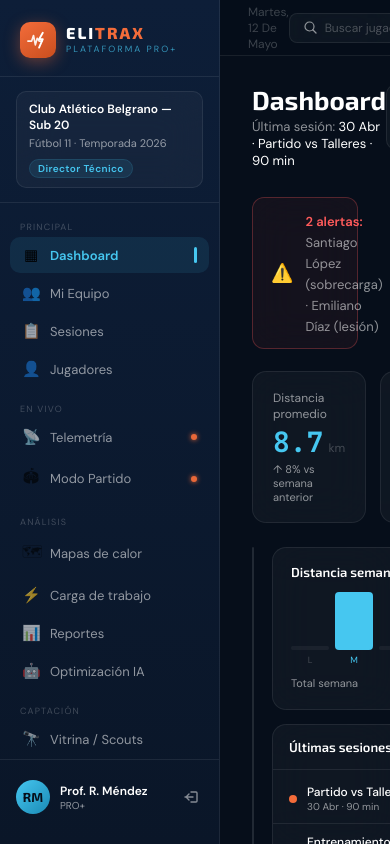
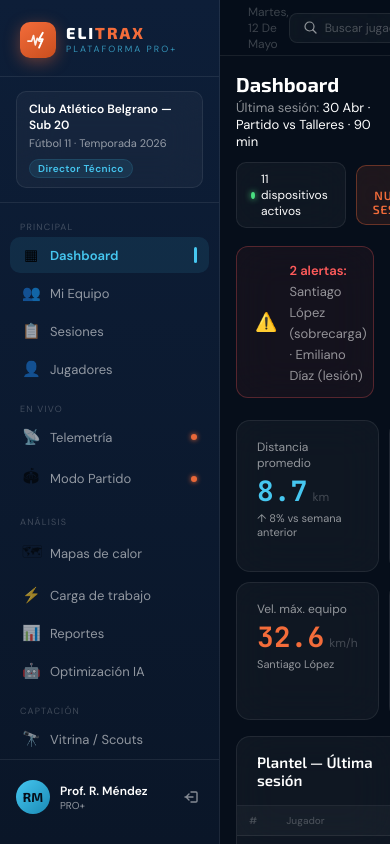
Before and after one commit to Elitrax-org/elitrax-web-platform, a React (Vite) app: page / in a window 390 px wide. Both pictures are taken after a click on the button "INGRESAR". Built offline with nearby package versions, Linux system fonts and the light colour scheme.

Commit message:
feat: dashboard-polish v1 — Recharts weekly chart + responsive layout

```diff
--- a/package.json
+++ b/package.json
@@ -10,7 +10,8 @@
   },
   "dependencies": {
     "react": "^18.3.1",
-    "react-dom": "^18.3.1"
+    "react-dom": "^18.3.1",
+    "recharts": "^3.8.1"
   },
   "devDependencies": {
     "@vitejs/plugin-react": "^4.3.1",
--- a/src/views/DashboardView.jsx
+++ b/src/views/DashboardView.jsx
@@ -1,8 +1,24 @@
+import { useState, useEffect } from 'react'
 import { T, glass, PLAYERS, SESSIONS, WEEKLY, initials } from '../data'
+import { BarChart, Bar, XAxis, YAxis, Tooltip, ResponsiveContainer, Cell } from 'recharts'
 import Badge from '../components/Badge'
 import MiniBar from '../components/MiniBar'
 
+function useMediaQuery(query) {
+  const [matches, setMatches] = useState(window.matchMedia(query).matches)
+  useEffect(() => {
+    const mq = window.matchMedia(query)
+    const handler = e => setMatches(e.matches)
+    mq.addEventListener('change', handler)
+    return () => mq.removeEventListener('change', handler)
+  }, [query])
+  return matches
+}
+
 export default function DashboardView() {
+  const isMobile  = useMediaQuery('(max-width: 768px)')
+  const isTablet  = useMediaQuery('(max-width: 1024px)')
+  const weeklyData = WEEKLY.map((d, i) => ({ ...d, label: ['Lun','Mar','Mié','Jue','Vie','Sáb','Dom'][i] }))
   const alertas = PLAYERS.filter(p => p.estado !== 'ok')
   const avgKm   = (PLAYERS.reduce((s, p) => s + p.km,      0) / PLAYERS.length).toFixed(1)
   const avgSpr  = Math.round(PLAYERS.reduce((s, p) => s + p.sprints, 0) / PLAYERS.length)
@@ -10,12 +26,12 @@ export default function DashboardView() {
   const hiLoad  = PLAYERS.filter(p => p.carga >= 85).length
 
   return (
-    <div style={{ height:'100%', overflowY:'auto', padding:'28px 32px' }}>
+    <div style={{ height:'100%', overflowY:'auto', padding: isMobile ? '16px' : isTablet ? '20px 24px' : '28px 32px' }}>
 
       {/* Header */}
-      <div style={{ display:'flex', alignItems:'flex-start', justifyContent:'space-between', marginBottom:28 }}>
+      <div style={{ display:'flex', alignItems:'flex-start', justifyContent:'space-between', marginBottom: isMobile ? 18 : 28, flexDirection: isMobile ? 'column' : 'row', gap: isMobile ? 12 : 0 }}>
         <div>
-          <div style={{ fontFamily:T.exo, fontWeight:700, fontSize:26, color:T.white }}>Dashboard</div>
+          <div style={{ fontFamily:T.exo, fontWeight:700, fontSize: isMobile ? 20 : 26, color:T.white }}>Dashboard</div>
           <div style={{ fontFamily:T.dm, fontSize:13, color:T.muted, marginTop:3 }}>
             Última sesión: <span style={{ color:T.white }}>30 Abr · Partido vs Talleres · 90 min</span>
           </div>
@@ -45,7 +61,7 @@ export default function DashboardView() {
       )}
 
       {/* KPI cards */}
-      <div style={{ display:'grid', gridTemplateColumns:'repeat(4,1fr)', gap:14, marginBottom:24 }}>
+      <div style={{ display:'grid', gridTemplateColumns: isMobile ? '1fr 1fr' : 'repeat(4,1fr)', gap: isMobile ? 10 : 14, marginBottom: isMobile ? 16 : 24 }}>
         {[
           { l:'Distancia promedio', v:avgKm,  u:'km',       c:T.cian,   s:'↑ 8% vs semana anterior'   },
           { l:'Sprints promedio',   v:avgSpr,  u:'/ses',     c:T.cian,   s:'↑ 12% vs semana anterior'  },
@@ -64,7 +80,7 @@ export default function DashboardView() {
       </div>
 
       {/* Main content grid */}
-      <div style={{ display:'grid', gridTemplateColumns:'1fr 340px', gap:18, marginBottom:18 }}>
+      <div style={{ display:'grid', gridTemplateColumns: isTablet ? '1fr' : '1fr 340px', gap: isMobile ? 12 : 18, marginBottom:18 }}>
 
         {/* Player table */}
         <div style={{ ...glass(14), overflow:'hidden' }}>
@@ -125,22 +141,26 @@ export default function DashboardView() {
           {/* Weekly chart */}
           <div style={{ ...glass(14), padding:'16px 18px' }}>
             <div style={{ fontFamily:T.exo, fontWeight:600, fontSize:13, color:T.white, marginBottom:14 }}>Distancia semanal</div>
-            <div style={{ display:'flex', alignItems:'flex-end', gap:6, height:72 }}>
-              {WEEKLY.map((d, i) => {
-                const mx  = Math.max(...WEEKLY.map(x => x.km), 1)
-                const hh  = d.km > 0 ? (d.km / mx) * 60 : 4
-                const isT = i === 1
-                return (
-                  <div key={i} style={{ flex:1, display:'flex', flexDirection:'column', alignItems:'center', gap:4 }}>
-                    <div style={{ width:'100%', height:60, display:'flex', alignItems:'flex-end' }}>
-                      <div style={{ width:'100%', height:hh, background: d.km===0 ? 'rgba(255,255,255,.05)' : isT ? T.cian : 'rgba(70,199,240,.35)', borderRadius:4 }} />
-                    </div>
-                    <span style={{ fontFamily:T.dm, fontSize:9, color: isT ? T.cian : T.faint }}>{d.day}</span>
-                  </div>
-                )
-              })}
+            <div style={{ height: isMobile ? 120 : 140 }}>
+              <ResponsiveContainer width="100%" height="100%">
+                <BarChart data={weeklyData} margin={{ top:4, right:4, bottom:0, left:-16 }}>
+                  <XAxis dataKey="label" tick={{ fill:'rgba(255,255,255,0.22)', fontSize:10, fontFamily:'DM Sans' }} axisLine={false} tickLine={false} />
+                  <YAxis tick={{ fill:'rgba(255,255,255,0.22)', fontSize:9, fontFamily:'JetBrains Mono' }} axisLine={false} tickLine={false} width={28} />
+                  <Tooltip
+                    contentStyle={{ background:'rgba(6,14,26,.92)', border:'1px solid rgba(70,199,240,.2)', borderRadius:8, fontSize:12, fontFamily:'DM Sans', boxShadow:'0 4px 20px rgba(0,0,0,.4)' }}
+                    labelStyle={{ color:'#FFFFFF', fontWeight:600 }}
+                    formatter={v => [`${v} km`, 'Distancia']}
+                    cursor={{ fill:'rgba(70,199,240,.06)' }}
+                  />
+                  <Bar dataKey="km" radius={[4,4,0,0]} maxBarSize={32}>
+                    {weeklyData.map((d, i) => (
+                      <Cell key={i} fill={d.km===0 ? 'rgba(255,255,255,.05)' : i===1 ? '#46C7F0' : 'rgba(70,199,240,.35)'} />
+                    ))}
+                  </Bar>
+                </BarChart>
+              </ResponsiveContainer>
             </div>
-            <div style={{ display:'flex', justifyContent:'space-between', marginTop:10 }}>
+            <div style={{ display:'flex', justifyContent:'space-between', marginTop:8 }}>
               <span style={{ fontFamily:T.dm, fontSize:11, color:T.muted }}>Total semana</span>
               <span style={{ fontFamily:T.mono, fontSize:13, color:T.cian, fontWeight:700 }}>
                 {WEEKLY.reduce((s, d) => s + d.km, 0).toFixed(1)} km
```
Also changed, not shown: 1 other file (tests, documents, lock files or other folders).
